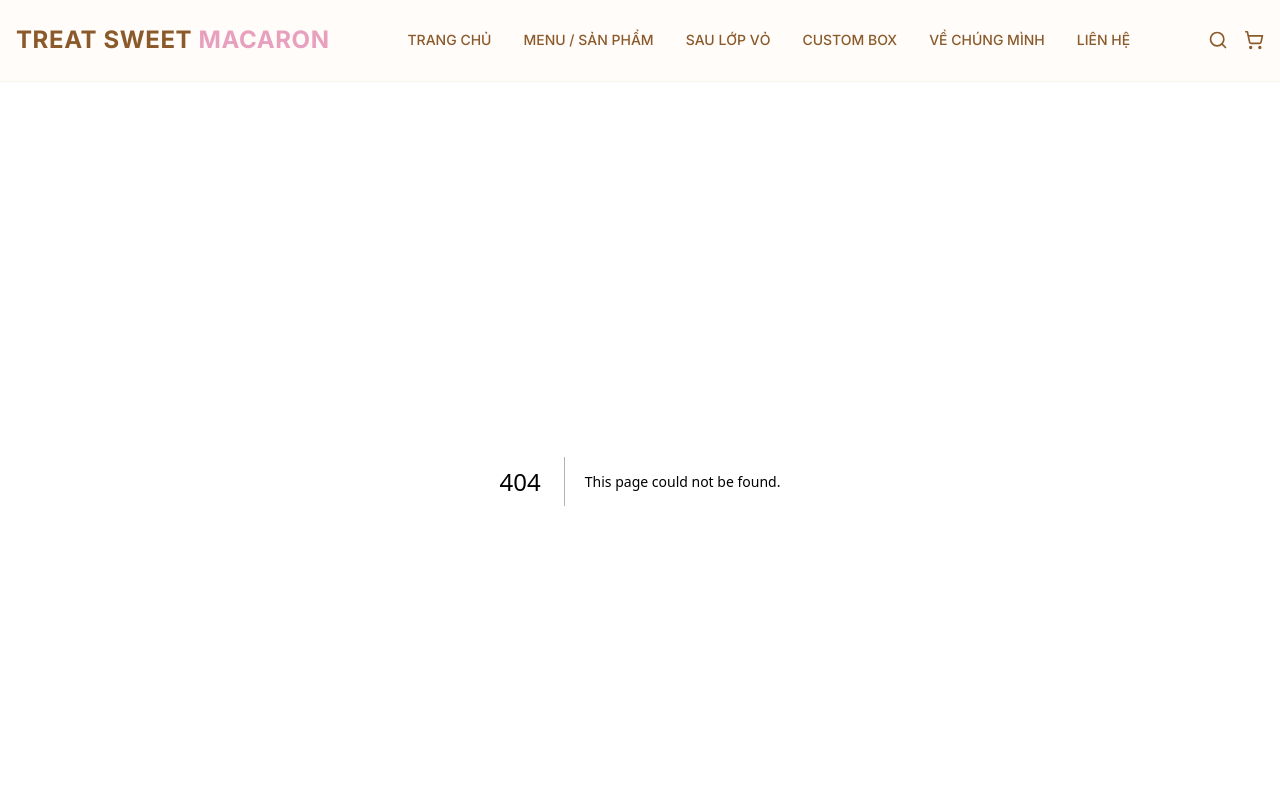
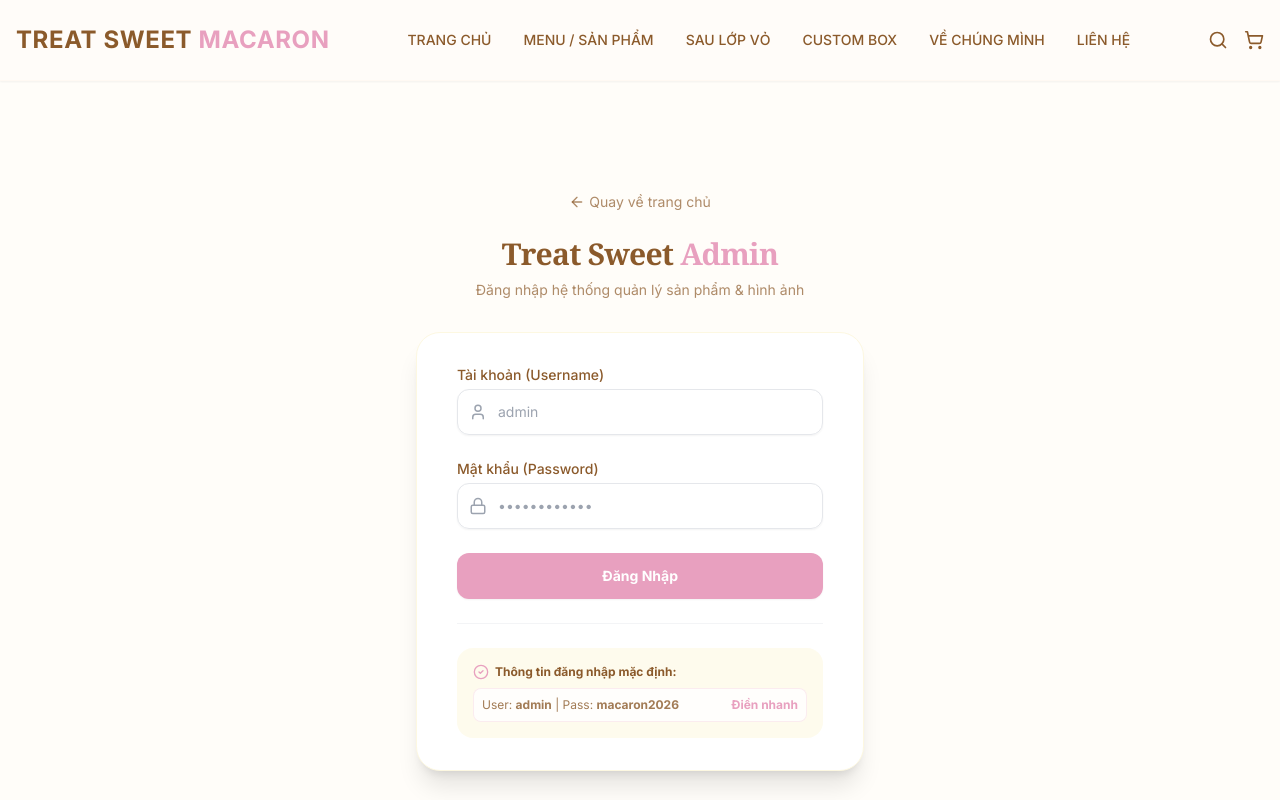
Before and after one commit to vuthaohan01062006-cpu/tipsfunnyflora, a Next.js app: page /admin/login in a window 1280 px wide. Before the commit this address had no page. Shown: the top 800 px of the page. Built offline with nearby package versions, Linux system fonts and the light colour scheme.

Commit message:
Add Admin portal and image management: app/admin/login/page.tsx

```diff
--- /dev/null
+++ b/app/admin/login/page.tsx
@@ -0,0 +1,136 @@
+"use client";
+
+import { useState } from "react";
+import { useRouter } from "next/navigation";
+import Link from "next/link";
+import { Lock, User, ArrowLeft, CheckCircle2, AlertCircle } from "lucide-react";
+
+export default function AdminLoginPage() {
+  const router = useRouter();
+  const [username, setUsername] = useState("");
+  const [password, setPassword] = useState("");
+  const [error, setError] = useState("");
+  const [isLoading, setIsLoading] = useState(false);
+
+  const handleLogin = (e: React.FormEvent) => {
+    e.preventDefault();
+    setIsLoading(true);
+    setError("");
+
+    // Simulate validation
+    setTimeout(() => {
+      if (username.trim() === "admin" && password === "macaron2026") {
+        localStorage.setItem("admin_logged_in", "true");
+        localStorage.setItem("admin_login_time", Date.now().toString());
+        document.cookie = "admin_auth=true; path=/; max-age=86400";
+        router.push("/admin");
+      } else {
+        setError("Tên đăng nhập hoặc mật khẩu không chính xác. Vui lòng kiểm tra lại!");
+        setIsLoading(false);
+      }
+    }, 400);
+  };
+
+  const handleQuickFill = () => {
+    setUsername("admin");
+    setPassword("macaron2026");
+    setError("");
+  };
+
+  return (
+    <div className="min-h-screen bg-[#FFFDF9] flex flex-col justify-center py-12 sm:px-6 lg:px-8">
+      <div className="sm:mx-auto sm:w-full sm:max-w-md text-center">
+        <Link href="/" className="inline-flex items-center text-sm text-brand-choco/70 hover:text-brand mb-6 transition-colors">
+          <ArrowLeft size={16} className="mr-1" /> Quay về trang chủ
+        </Link>
+        <h1 className="text-3xl font-extrabold text-brand-choco font-serif tracking-tight">
+          Treat Sweet <span className="text-brand">Admin</span>
+        </h1>
+        <p className="mt-2 text-sm text-brand-choco/70">
+          Đăng nhập hệ thống quản lý sản phẩm & hình ảnh
+        </p>
+      </div>
+
+      <div className="mt-8 sm:mx-auto sm:w-full sm:max-w-md">
+        <div className="bg-white py-8 px-6 shadow-xl rounded-3xl sm:px-10 border border-brand-vanilla">
+          <form className="space-y-6" onSubmit={handleLogin}>
+            {error && (
+              <div className="p-3 rounded-xl bg-red-50 border border-red-200 text-red-600 text-sm flex items-center gap-2">
+                <AlertCircle size={18} className="shrink-0" />
+                <span>{error}</span>
+              </div>
+            )}
+
+            <div>
+              <label className="block text-sm font-medium text-brand-choco mb-1">
+                Tài khoản (Username)
+              </label>
+              <div className="relative rounded-xl shadow-sm">
+                <div className="absolute inset-y-0 left-0 pl-3 flex items-center pointer-events-none text-gray-400">
+                  <User size={18} />
+                </div>
+                <input
+                  type="text"
+                  required
+                  value={username}
+                  onChange={(e) => setUsername(e.target.value)}
+                  placeholder="admin"
+                  className="block w-full pl-10 pr-3 py-3 border border-gray-200 rounded-xl focus:outline-none focus:ring-2 focus:ring-brand focus:border-brand text-brand-choco sm:text-sm"
+                />
+              </div>
+            </div>
+
+            <div>
+              <label className="block text-sm font-medium text-brand-choco mb-1">
+                Mật khẩu (Password)
+              </label>
+              <div className="relative rounded-xl shadow-sm">
+                <div className="absolute inset-y-0 left-0 pl-3 flex items-center pointer-events-none text-gray-400">
+                  <Lock size={18} />
+                </div>
+                <input
+                  type="password"
+                  required
+                  value={password}
+                  onChange={(e) => setPassword(e.target.value)}
+                  placeholder="••••••••••••"
+                  className="block w-full pl-10 pr-3 py-3 border border-gray-200 rounded-xl focus:outline-none focus:ring-2 focus:ring-brand focus:border-brand text-brand-choco sm:text-sm"
+                />
+              </div>
+            </div>
+
+            <div>
+              <button
+                type="submit"
+                disabled={isLoading}
+                className="w-full flex justify-center py-3 px-4 border border-transparent rounded-xl shadow-sm text-sm font-bold text-white bg-brand hover:bg-brand-dark focus:outline-none focus:ring-2 focus:ring-offset-2 focus:ring-brand transition-all disabled:opacity-50"
+              >
+                {isLoading ? "Đang xác thực..." : "Đăng Nhập"}
+              </button>
+            </div>
+          </form>
+
+          {/* Quick info box for the user */}
+          <div className="mt-6 pt-6 border-t border-gray-100">
+            <div className="bg-brand-vanilla/60 rounded-2xl p-4 text-xs text-brand-choco/80 space-y-2">
+              <div className="flex items-center font-bold text-brand-choco">
+                <CheckCircle2 size={16} className="text-brand mr-1.5" />
+                Thông tin đăng nhập mặc định:
+              </div>
+              <div className="flex justify-between items-center bg-white/80 p-2 rounded-lg border border-brand/20">
+                <span>User: <strong>admin</strong> | Pass: <strong>macaron2026</strong></span>
+                <button
+                  type="button"
+                  onClick={handleQuickFill}
+                  className="text-brand hover:underline font-bold text-xs"
+                >
+                  Điền nhanh
+                </button>
+              </div>
+            </div>
+          </div>
+        </div>
+      </div>
+    </div>
+  );
+}
```
